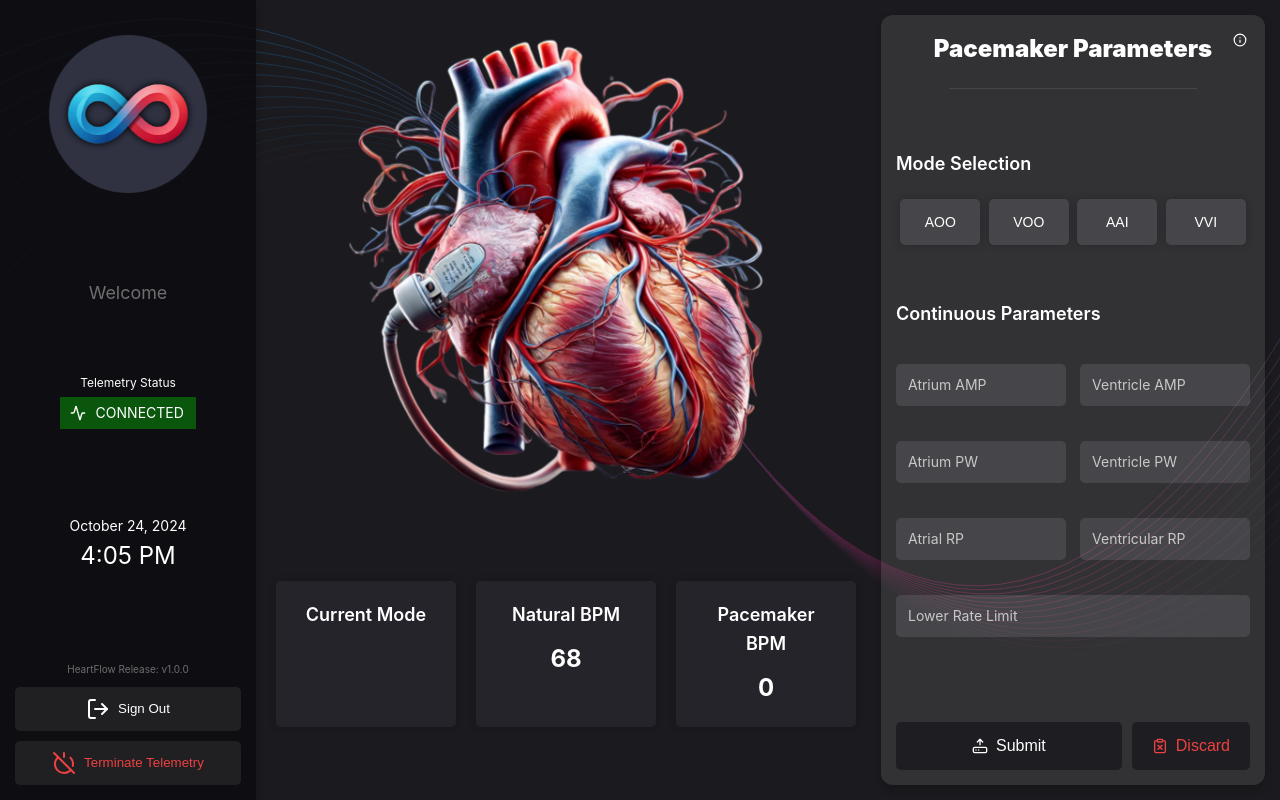
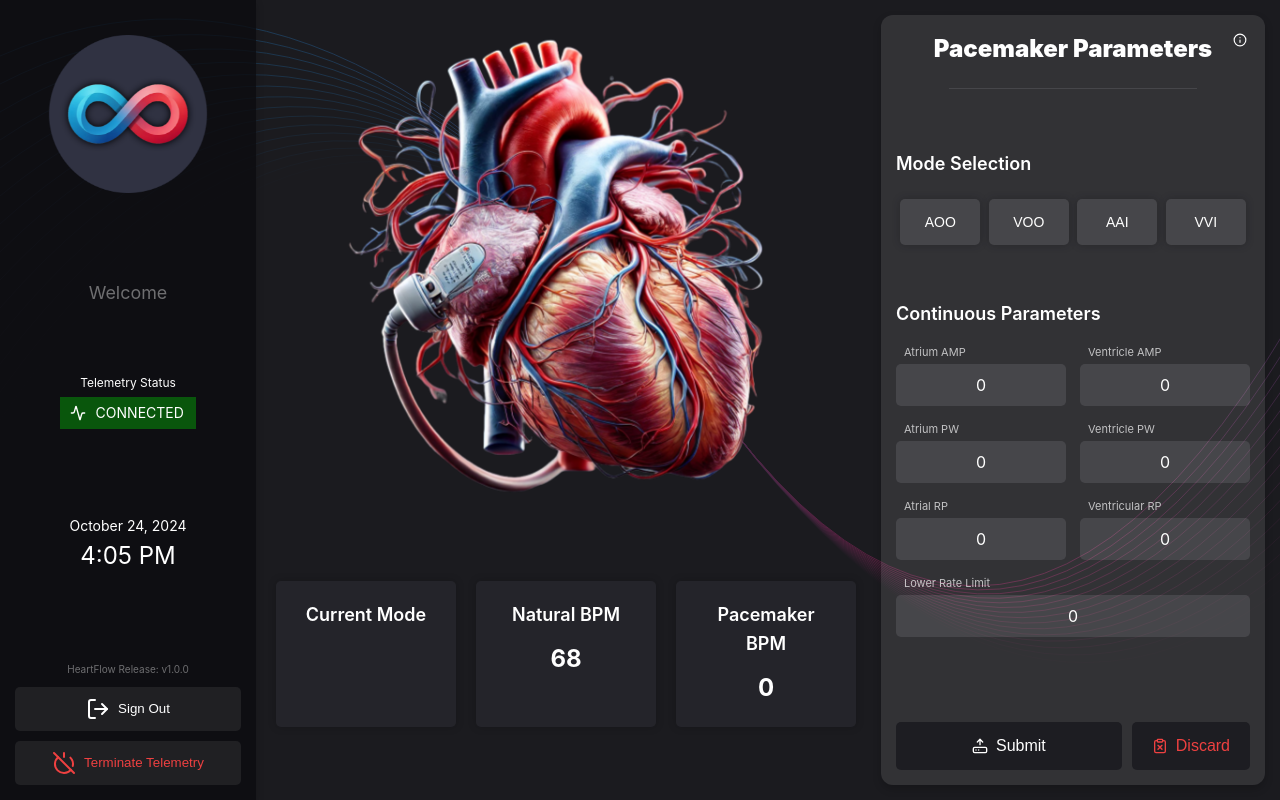
Before and after one commit to andrewderango/HeartFlow, a React (Vite) app in the folder dcm/src/renderer/: page /#/dashboard in a window 1280 px wide. Built offline with nearby package versions, Linux system fonts and the light colour scheme.

Commit message:
add mode to useEffect css

```diff
--- a/dcm/src/renderer/src/pages/Dashboard/Dashboard.tsx
+++ b/dcm/src/renderer/src/pages/Dashboard/Dashboard.tsx
@@ -26,13 +26,13 @@ function Dashboard(): JSX.Element {
   const [pacemakerBPM, _setPacemakerBPM] = useState<number>(0)
 
   // todo: we might need a better state solution for these values
-  const [atriumAmp, setAtriumAmp] = useState<string>('')
-  const [ventricleAmp, setVentricleAmp] = useState<string>('')
-  const [atrialPW, setAtrialPW] = useState<string>('')
-  const [ventriclePW, setVentriclePW] = useState<string>('')
-  const [atrialRP, setAtrialRP] = useState<string>('')
-  const [ventricleRP, setVentricleRP] = useState<string>('')
-  const [lowerRateLimit, setLowerRateLimit] = useState<string>('')
+  const [atriumAmp, setAtriumAmp] = useState<string>('0')
+  const [ventricleAmp, setVentricleAmp] = useState<string>('0')
+  const [atrialPW, setAtrialPW] = useState<string>('0')
+  const [ventriclePW, setVentriclePW] = useState<string>('0')
+  const [atrialRP, setAtrialRP] = useState<string>('0')
+  const [ventricleRP, setVentricleRP] = useState<string>('0')
+  const [lowerRateLimit, setLowerRateLimit] = useState<string>('0')
 
   const [atriumAmpError, setAtriumAmpError] = useState<boolean>(false)
   const [ventricleAmpError, setVentricleAmpError] = useState<boolean>(false)
@@ -79,13 +79,13 @@ function Dashboard(): JSX.Element {
     setLowerRateLimitError(false)
 
     // reset input field values
-    setAtriumAmp('')
-    setVentricleAmp('')
-    setAtrialPW('')
-    setVentriclePW('')
-    setAtrialRP('')
-    setVentricleRP('')
-    setLowerRateLimit('')
+    setAtriumAmp('0')
+    setVentricleAmp('0')
+    setAtrialPW('0')
+    setVentriclePW('0')
+    setAtrialRP('0')
+    setVentricleRP('0')
+    setLowerRateLimit('0')
   }
 
   const handleModeSelect = (mode: 'VOO' | 'AOO' | 'VVI' | 'AAI' | 'OFF'): void => {
@@ -368,7 +368,16 @@ function Dashboard(): JSX.Element {
         input.classList.remove('filled')
       }
     })
-  }, [atriumAmp, ventricleAmp, atrialPW, ventriclePW, atrialRP, ventricleRP, lowerRateLimit])
+  }, [
+    atriumAmp,
+    ventricleAmp,
+    atrialPW,
+    ventriclePW,
+    atrialRP,
+    ventricleRP,
+    lowerRateLimit,
+    selectedMode,
+  ])
 
   // populate settings for selected mode
   useEffect(() => {
```
